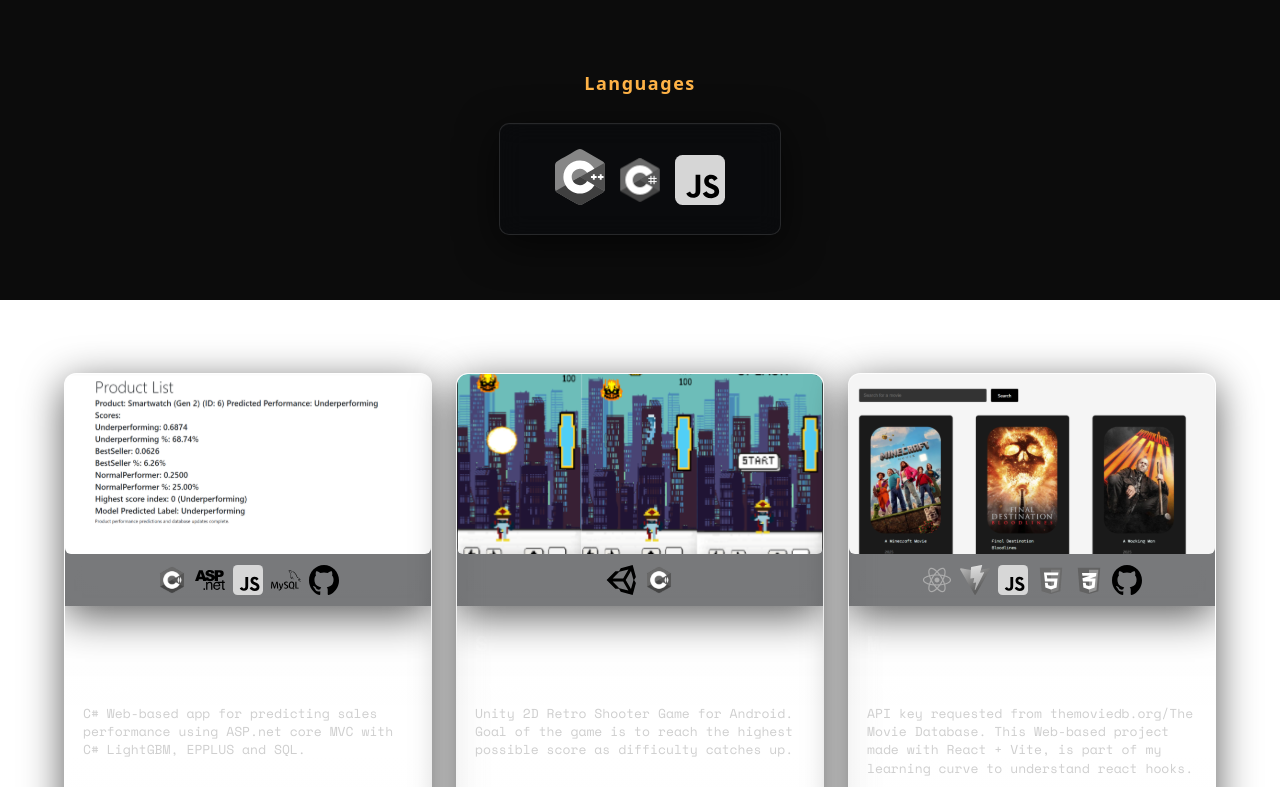
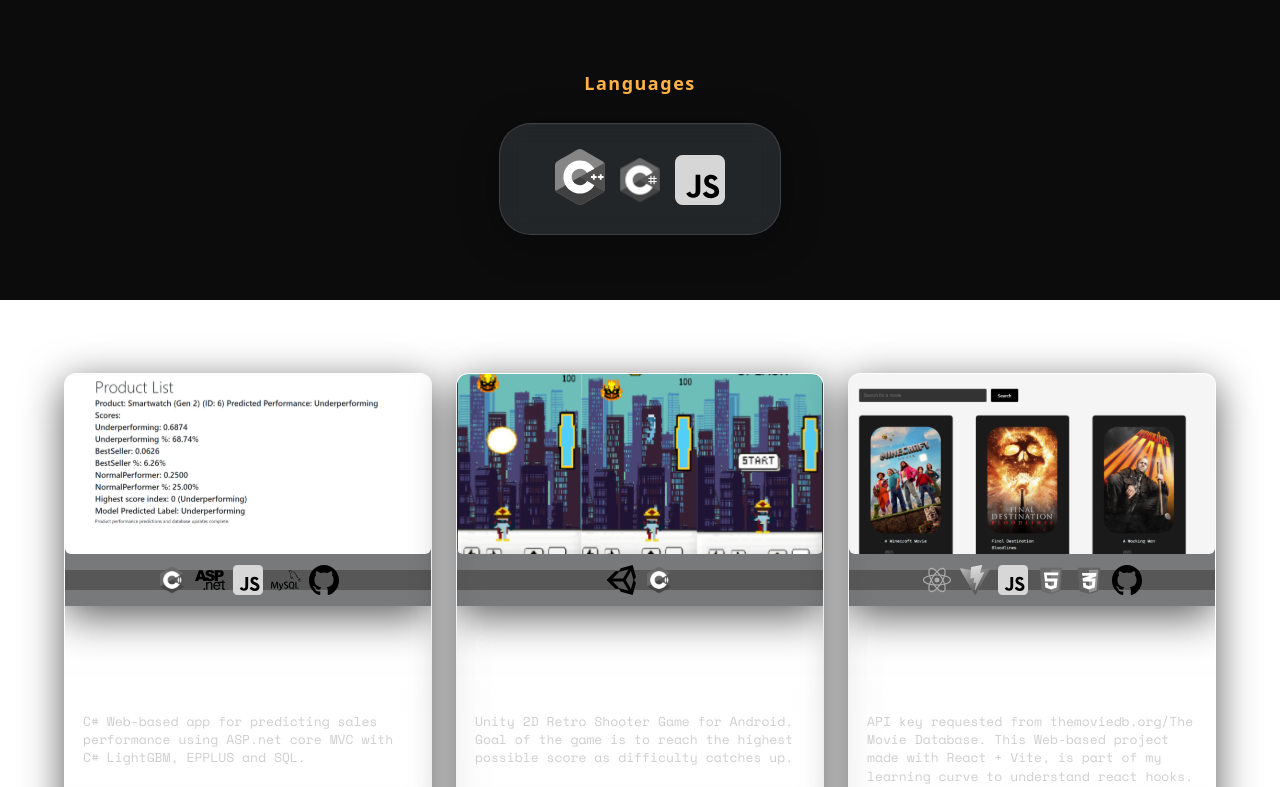
Before and after one commit to Macc-Mp/Myportfolio, a React (Vite) app in the folder Paule-Portfolio/: page / in a window 1280 px wide. Shown: the part 500-1287 px from the top of the page. Built offline with nearby package versions, Linux system fonts and the light colour scheme; a web font is replaced by a local one.

Commit message:
fix box color.

```diff
--- a/Paule-Portfolio/src/css/ProjectsBody.css
+++ b/Paule-Portfolio/src/css/ProjectsBody.css
@@ -167,7 +167,7 @@
     padding: 6px 14px;
     border-radius: 14px;
     text-decoration: none;
-    margin: 8px 0 0 0;
+    margin: 8px 0 8px 0;
     transition: background 0.15s ease-in-out, transform 0.12s ease;
 }
 
@@ -185,6 +185,8 @@
     width: auto;
     justify-content: center;
     margin: 1rem 0;
+    background-color: rgba(55, 60, 67, 0.55);
+    padding: 10px;
 }
 
 .tech-icon{
@@ -199,8 +201,11 @@
     transform: scale(1.5);
     cursor: pointer;
     filter: grayscale(0);
-    box-shadow: 0 2px 10px #b3e0ff55;
+    box-shadow: 0 2px 15px 4px #b3e0ff55;
+    border-radius: 1rem;
+
 }
+
 
 @keyframes ColorChange {
 
--- a/Paule-Portfolio/src/css/Skills.css
+++ b/Paule-Portfolio/src/css/Skills.css
@@ -7,7 +7,7 @@
 }
 
 .images{
-    background-color: rgba(10,12,15,0.55);
+    background-color: rgba(55, 60, 67, 0.55);
 
     /* Stronger border so the glass edge reads on darker backgrounds */
     border: 1px solid rgba(255,255,255,0.12);
@@ -15,9 +15,9 @@
     -webkit-backdrop-filter: blur(12px) saturate(120%);
     backdrop-filter: blur(12px) saturate(120%);
     /* deeper shadow to lift the card from background */
-    box-shadow: 0 10px 40px rgba(0,0,0,0.65), inset 0 1px 0 rgba(255,255,255,0.02);
+    box-shadow: 0 8px 32px 12px rgba(0,0,0,0.18), 0 1px 0 rgba(255,255,255,0.02) inset;
     padding: 20px 50px 20px 50px;
-    border-radius: 10px;
+    border-radius: 2rem;
 }
 
 /* Removed project-specific rules from this file to avoid conflicts with ProjectsBody.css.
@@ -239,7 +239,8 @@
     transform: scale(1.5);
     cursor: pointer;
     filter: grayscale(0);
-    box-shadow: 0 2px 10px #b3e0ff55;
+    box-shadow: 0 2px 15px 4px #b3e0ff55;
+    border-radius: 1rem;
 }
 
 
--- a/Paule-Portfolio/src/sub-components/participation.jsx
+++ b/Paule-Portfolio/src/sub-components/participation.jsx
@@ -135,19 +135,19 @@ function PartThree()
 
                <div className="gallery">
                  <div className="card">
-                   <a className="card-link" href="/participation/p3/career.pdf" target="_blank" rel="noopener noreferrer">
+
                      <img src="/participation/p2/day1.jpg" alt="Experience screenshot 1" />
                     <div className="signature-overlay"></div>
                      <div className="caption">Day (1) 11/06/2025</div>
-                   </a>
+
                  </div>
 
                   <div className="card">
-                    <a className="card-link" href="/participation/p3/academic.pdf" target="_blank" rel="noopener noreferrer">
+
                       <img src="/participation/p2/day2.jpg" alt="Experience screenshot 2" />
                     <div className="signature-overlay"></div>
                       <div className="caption">Day (2) 11/08/2025</div>
-                    </a>
+
                   </div>
 
                </div>
@@ -172,19 +172,19 @@ function PartFour() {
 
                <div className="gallery">
                  <div className="card">
-                   <a className="card-link" href="/participation/p4/AIF0028990717278.pdf" target="_blank" rel="noopener noreferrer">
+
                      <img src="/participation/p4/ai.png" alt="Certificate thumbnail" />
                     <div className="signature-overlay"></div>
                      <div className="caption">Ai Fundamentals</div>
-                   </a>
+
                  </div>
 
                  <div className="card">
-                   <a className="card-link" href="/participation/p4/DL0033281569784.pdf" target="_blank" rel="noopener noreferrer">
+
                      <img src="/participation/p4/data.png" alt="Participation Overview Screenshot" />
                     <div className="signature-overlay"></div>
                      <div className="caption">Data Literacy</div>
-                   </a>
+
                  </div>
                </div>
              </div>
```
